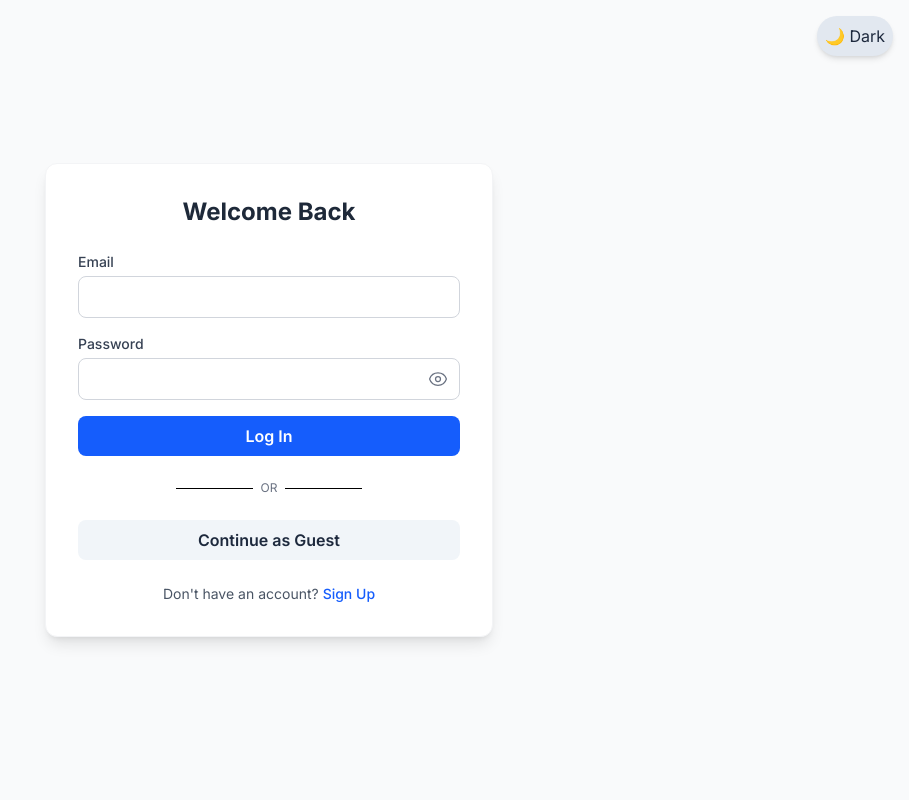
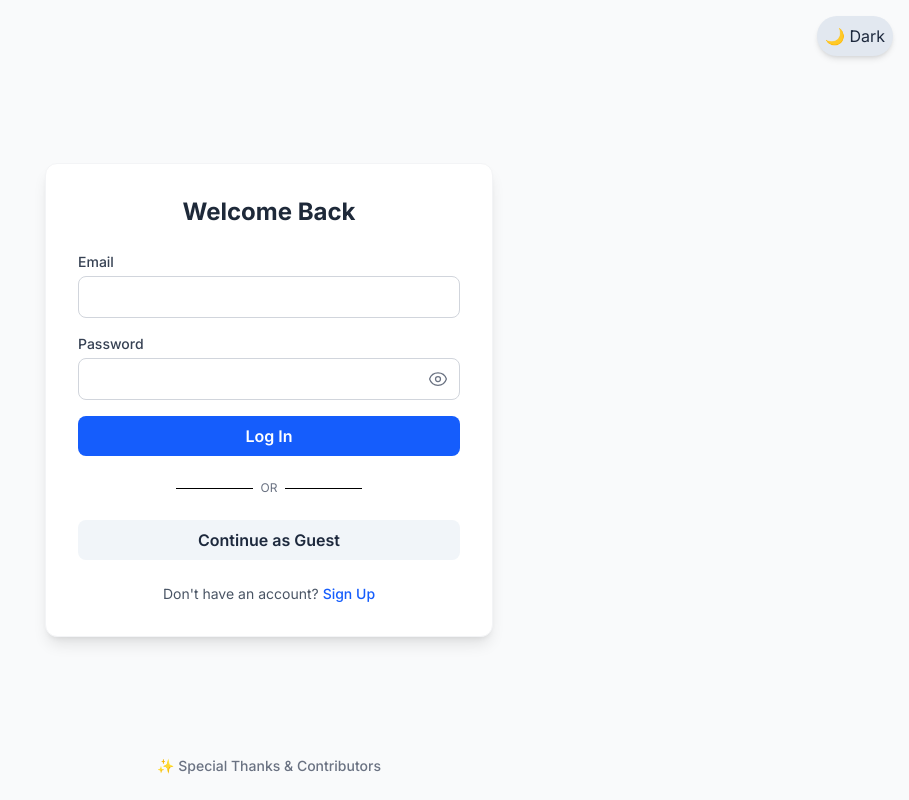
Before and after one commit to Kasuto22/AI-Study-Assistant-App, a Next.js app in the folder frontend/: page /auth in a window 1280 px wide. Shown: the whole page, without its empty margins (371-1280 px from the left). Built offline with nearby package versions, Linux system fonts and the light colour scheme.

Commit message:
added contributor section

```diff
--- a/frontend/src/app/auth/page.tsx
+++ b/frontend/src/app/auth/page.tsx
@@ -3,6 +3,14 @@
 import { useState } from "react";
 import { useRouter } from "next/navigation";
 import { toast } from "sonner";
+
+const contributors = [
+  { name: "Sam", contribution: "Suggested being able to edit the cards" },
+  {
+    name: "Erika",
+    contribution: "Suggested being able to add images or draw on cards",
+  },
+];
 
 export default function AuthPage() {
   const [isLogin, setIsLogin] = useState(true);
@@ -122,8 +130,8 @@ export default function AuthPage() {
   };
 
   return (
-    <main className="flex min-h-screen items-center justify-center bg-gray-50 dark:bg-slate-900 p-4 transition-colors duration-300">
-      <div className="w-full max-w-md bg-white dark:bg-slate-800 p-8 rounded-xl shadow-lg border border-gray-100 dark:border-slate-700">
+    <main className="flex min-h-screen relative items-center justify-center bg-gray-50 dark:bg-slate-900 p-4 transition-colors duration-300">
+      <div className="w-full max-w-md bg-white dark:bg-slate-800 p-8 rounded-xl shadow-lg border border-gray-100 dark:border-slate-700 z-10">
         <h2 className="text-2xl font-bold text-center text-gray-800 dark:text-white mb-6">
           {isLogin ? "Welcome Back" : "Create an Account"}
         </h2>
@@ -294,6 +302,25 @@ export default function AuthPage() {
           </button>
         </p>
       </div>
+
+      {/* Expandable Contributors Footer */}
+      <div className="absolute bottom-6 w-full flex justify-center z-0">
+        <details className="text-sm text-gray-500 dark:text-slate-400 group cursor-pointer text-center">
+          <summary className="font-medium hover:text-blue-600 dark:hover:text-blue-400 transition-colors list-none">
+            ✨ Special Thanks & Contributors
+          </summary>
+          <ul className="mt-3 space-y-2 bg-white dark:bg-slate-800 p-4 rounded-lg shadow-sm border border-gray-100 dark:border-slate-700 text-left mx-auto inline-block">
+            {contributors.map((c, idx) => (
+              <li key={idx}>
+                <span className="font-semibold text-slate-700 dark:text-slate-200">
+                  {c.name}:
+                </span>{" "}
+                {c.contribution}
+              </li>
+            ))}
+          </ul>
+        </details>
+      </div>
     </main>
   );
 }
```
